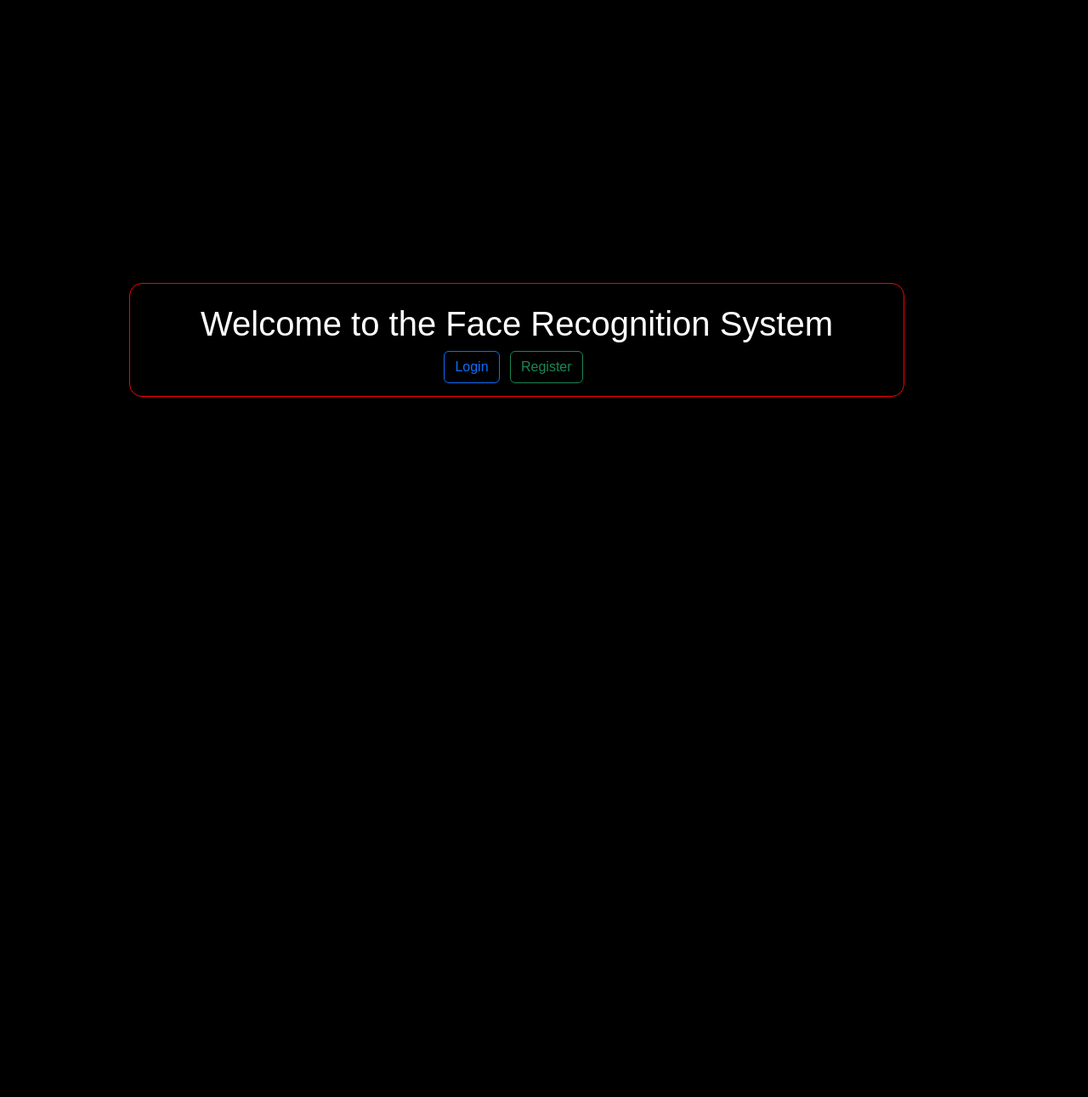
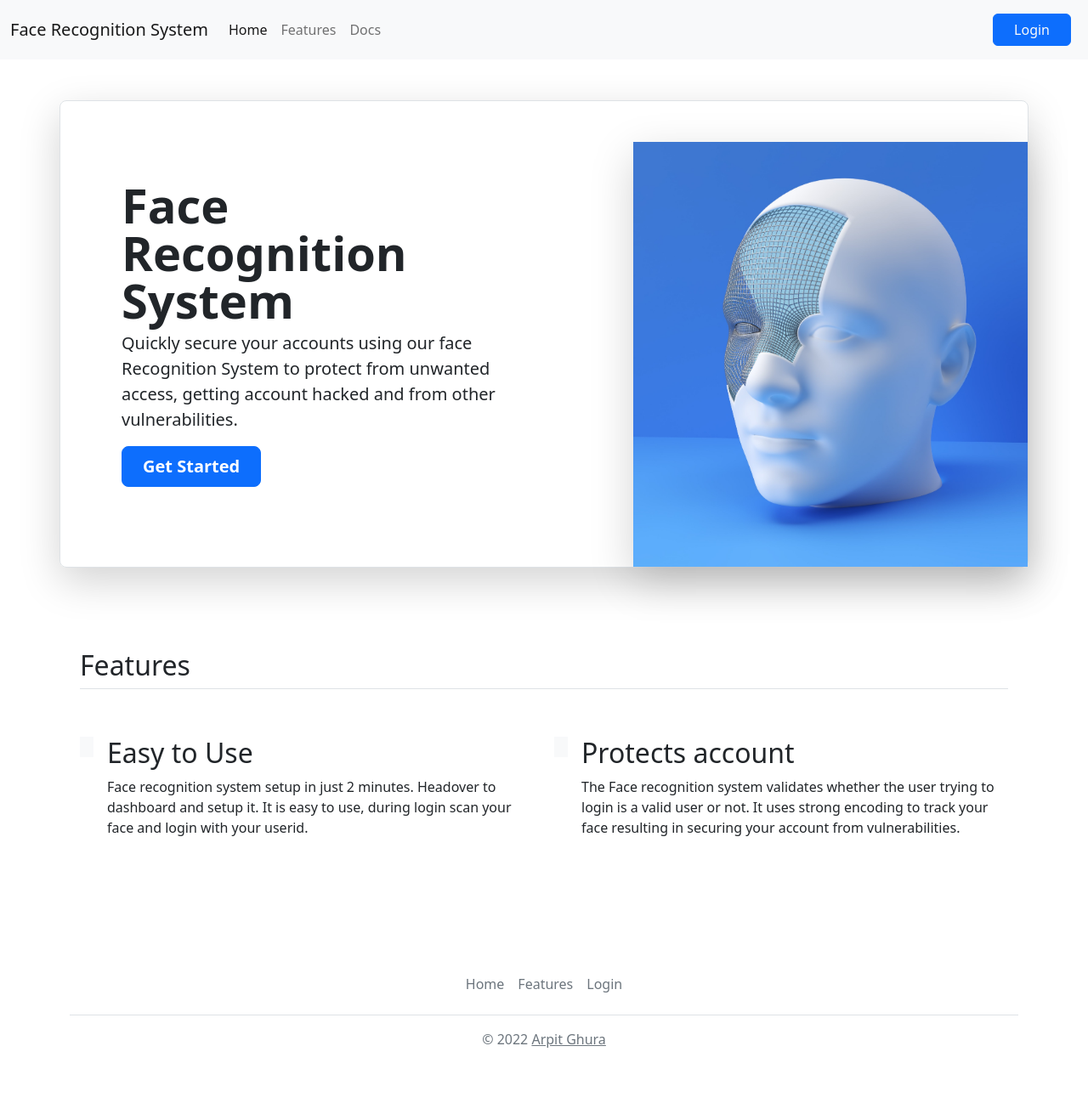
Before and after one commit to arpitghura/face-recognition, a Flask app: page / in a window 1280 px wide. Shown: the whole page at 85% size. Before the commit the page ends 467 px from the top, so only its background shows below. Run offline with Flask 2, Linux system fonts and the light colour scheme; some libraries are stand-ins or nearby versions.

Commit message:
Updated Landing Page

```diff
--- a/app.py
+++ b/app.py
@@ -20,7 +20,7 @@ app = Flask(__name__)
 app.config["SESSION_PERMANENT"] = False
 app.config["SESSION_TYPE"] = "filesystem"
 Session(app)
-
+# for storing session data
 
 @app.route('/')
 def index():
@@ -197,7 +197,7 @@ def facerecog():
 def facesetup():
     # checking the user have already settupped the face recognition or not
     if session['user'].get('image'):
-        return render_template("facesetup.html", imagemsg="Face Recognition already setupped!")
+        return render_template("facesetup.html", imagemsg="Face Recognition already setupped!", facedata = session['user'].get('image'))
     else:
         if request.method == "POST":
             # Get form data
@@ -249,4 +249,4 @@ def facesetup():
             return render_template("facesetup.html")
 
 if __name__ == '__main__':
-    app.run()
+    app.run(debug=True)
--- a/static/index.css
+++ b/static/index.css
@@ -1,23 +1,9 @@
-*{
-    margin: 0;
+* {
+  margin: 0;
 }
-.app-container {
-    border: 1px solid red;
-    padding: 15px;
-    border-radius: 15px;
-  }
-  #video {
-    height: 50%;
-    width: 90%;
-    border: 1px solid white;
-  }
 
-  body {
-    font-family: "Poppins", sans-serif;
-    display: flex;
-    background-color: #000;
-    align-items: center;
-    height: 100vh;
-    width: 95vw;
-    color: #fff;
-  }
+#video {
+  height: 50%;
+  width: 90%;
+  border: 1px solid white;
+}
--- a/templates/index.html
+++ b/templates/index.html
@@ -12,19 +12,96 @@
       crossorigin="anonymous"
     />
     <link rel="stylesheet" href="../static/index.css" />
-    <title>Face Recognition : Device Security</title>
+    <link rel="shortcut icon" href="../static/images/favicon.ico" type="image/x-icon">
+    <title>Face Recognition System : Device Security</title>
   </head>
   <body>
-    <div class="container w-75 text-center app-container">
-      <h1 class="m-2">Welcome to the Face Recognition System</h1>
-      {% if user_session %}
-      <a id="gotoDashboardBtn" class="btn btn-outline-primary rounded me-2" href="/dashboard" type="button" role="button">Go to dashboard</a>
-      <a id="logoutBtn" class="btn btn-outline-danger rounded me-2" href="/logout" type="button" role="button">Logout</a>
-      {% else %}
-      <a id="loginBtn" class="btn btn-outline-primary rounded me-2" href="/signin" type="button" role="button">Login</a>
-      <a id="regBtn" class="btn btn-outline-success rounded me-2" href="/signup" type="button" role="button">Register</a>
-      {% endif %}
+
+    <nav class="navbar navbar-expand-lg bg-light">
+      <div class="container-fluid">
+        <a class="navbar-brand" href="/">Face Recognition System</a>
+        <button class="navbar-toggler" type="button" data-bs-toggle="collapse" data-bs-target="#navbarText" aria-controls="navbarText" aria-expanded="false" aria-label="Toggle navigation">
+          <span class="navbar-toggler-icon"></span>
+        </button>
+        <div class="collapse navbar-collapse" id="navbarText">
+          <ul class="navbar-nav me-auto mb-2 mb-lg-0">
+            <li class="nav-item">
+              <a class="nav-link active" aria-current="page" href="/">Home</a>
+            </li>
+            <li class="nav-item">
+              <a class="nav-link" href="#features">Features</a>
+            </li>
+            <li class="nav-item">
+              <a class="nav-link" href="#">Docs</a>
+            </li>
+          </ul>
+          <span class="navbar-text">
+            {% if user_session %}
+            <a class="btn btn-outline-warning px-4 rounded me-2" href="/logout" type="button" role="button">Logout</a>
+            {% else %}
+            <a class="btn btn-primary rounded px-4 text-light me-2" href="/signin" type="button" role="button">Login</a>
+            {% endif %}
+          </span>
+        </div>
+      </div>
+    </nav>
+
+    <div class="container my-5">
+      <div class="row p-4 pb-0 pe-lg-0 pt-lg-5 align-items-center rounded-3 border shadow-lg">
+        <div class="col-lg-6 p-3 p-lg-5 pt-lg-3">
+          <h1 class="display-4 fw-bold lh-1">Face Recognition System</h1>
+          <p class="lead">Quickly secure your accounts using our face Recognition System to protect from unwanted access, getting account hacked and from other vulnerabilities.</p>
+          <div class="d-grid gap-2 d-md-flex justify-content-md-start mb-4 mb-lg-3">
+            {% if user_session %}
+            <a type="button" class="btn btn-primary btn-lg px-4 me-md-2 fw-bold" href="/dashboard">Dashboard</a>
+            {% else %}
+            <a type="button" class="btn btn-primary btn-lg px-4 me-md-2 fw-bold" href="/signup">Get Started</a>
+            {% endif %}
+          </div>
+        </div>
+        <div class="col-lg-5 offset-lg-1 p-0 overflow-hidden shadow-lg">
+            <img class="rounded-lg-3" src="../static/images/face-recog-hero.jpg" alt="" width="500" height="500">
+        </div>
+      </div>
     </div>
+
+    <div class="container px-4 py-5" id="features">
+      <h2 class="pb-2 border-bottom">Features</h2>
+      <div class="row g-4 py-5 row-cols-1 row-cols-lg-2">
+        <div class="col d-flex align-items-start">
+          <div class="icon-square bg-light text-dark flex-shrink-0 me-3">
+            <svg class="bi" width="1em" height="1em"><use xlink:href="#toggles2"/></svg>
+          </div>
+          <div>
+            <h2>Easy to Use</h2>
+            <p>Face recognition system setup in just 2 minutes. Headover to dashboard and setup it. It is easy to use, during login scan your face and login with your userid.</p>
+          </div>
+        </div>
+        <div class="col d-flex align-items-start">
+          <div class="icon-square bg-light text-dark flex-shrink-0 me-3">
+            <svg class="bi" width="1em" height="1em"><use xlink:href="#cpu-fill"/></svg>
+          </div>
+          <div>
+            <h2>Protects account</h2>
+            <p>The Face recognition system validates whether the user trying to login is a valid user or not. It uses strong encoding to track your face resulting in securing your account from vulnerabilities.</p>
+          </div>
+        </div>
+      </div>
+    </div>
+
+
+    <div class="container">
+      <footer class="py-3 my-4">
+        <ul class="nav justify-content-center border-bottom pb-3 mb-3">
+          <li class="nav-item"><a href="#" class="nav-link px-2 text-muted">Home</a></li>
+          <li class="nav-item"><a href="#features" class="nav-link px-2 text-muted">Features</a></li>
+          <li class="nav-item"><a href="/signin" class="nav-link px-2 text-muted">Login</a></li>
+        </ul>
+        <p class="text-center text-muted">&copy; 2022 <a class="nav-link d-inline" href="https://www.twitter.com/arpitghura"><u>Arpit Ghura</u></a></p>
+      </footer>
+    </div>
+
+
     <!-- JavaScript Bundle with Popper -->
     <script
       src="https://cdn.jsdelivr.net/npm/bootstrap@5.2.0-beta1/dist/js/bootstrap.bundle.min.js"
--- a/templates/layout.html
+++ b/templates/layout.html
@@ -14,6 +14,7 @@
     <!-- Font Awesome JS -->
     <script defer src="https://use.fontawesome.com/releases/v5.0.13/js/solid.js" integrity="sha384-tzzSw1/Vo+0N5UhStP3bvwWPq+uvzCMfrN1fEFe+xBmv1C/AtVX5K0uZtmcHitFZ" crossorigin="anonymous"></script>
     <script defer src="https://use.fontawesome.com/releases/v5.0.13/js/fontawesome.js" integrity="sha384-6OIrr52G08NpOFSZdxxz1xdNSndlD4vdcf/q2myIUVO0VsqaGHJsB0RaBE01VTOY" crossorigin="anonymous"></script>
+    <link rel="shortcut icon" href="../static/images/favicon.ico" type="image/x-icon">
 </head>
 
 <body>
@@ -26,6 +27,8 @@
 
             <div class="sidebar-header">
                 <br><br>
+
+
                 <ul class="navbar-nav ml-auto mt-2">
                     {% if session.user %}
                     <ul class="navbar-nav ml-auto mt-2"></ul>
--- a/templates/login.html
+++ b/templates/login.html
@@ -9,6 +9,8 @@
 <script src="https://code.jquery.com/jquery-3.5.1.min.js"></script>
 <script src="https://cdn.jsdelivr.net/npm/popper.js@1.16.0/dist/umd/popper.min.js"></script>
 <script src="https://stackpath.bootstrapcdn.com/bootstrap/4.5.0/js/bootstrap.min.js"></script>
+<link rel="shortcut icon" href="../static/images/favicon.ico" type="image/x-icon">
+
 <style>
 .login-form {
     max-width: 350px;
--- a/templates/register.html
+++ b/templates/register.html
@@ -18,6 +18,7 @@
     <!-- Link to CSS File -->
     <link rel="stylesheet" href="../static/register.css">
     <script src="https://code.jquery.com/jquery-3.5.1.min.js"></script>
+    <link rel="shortcut icon" href="../static/images/favicon.ico" type="image/x-icon">
     <script src="https://cdn.jsdelivr.net/npm/popper.js@1.16.0/dist/umd/popper.min.js"></script>
     <script src="https://stackpath.bootstrapcdn.com/bootstrap/4.5.0/js/bootstrap.min.js"></script>
   </head>
```
Also changed, not shown: templates/facesetup.html (+11 -6 lines), static/face/unknown/demo-unknown.jpg (deleted), static/images/face-recog-hero.jpg (added), static/images/favicon.ico (added), 1 other file.
